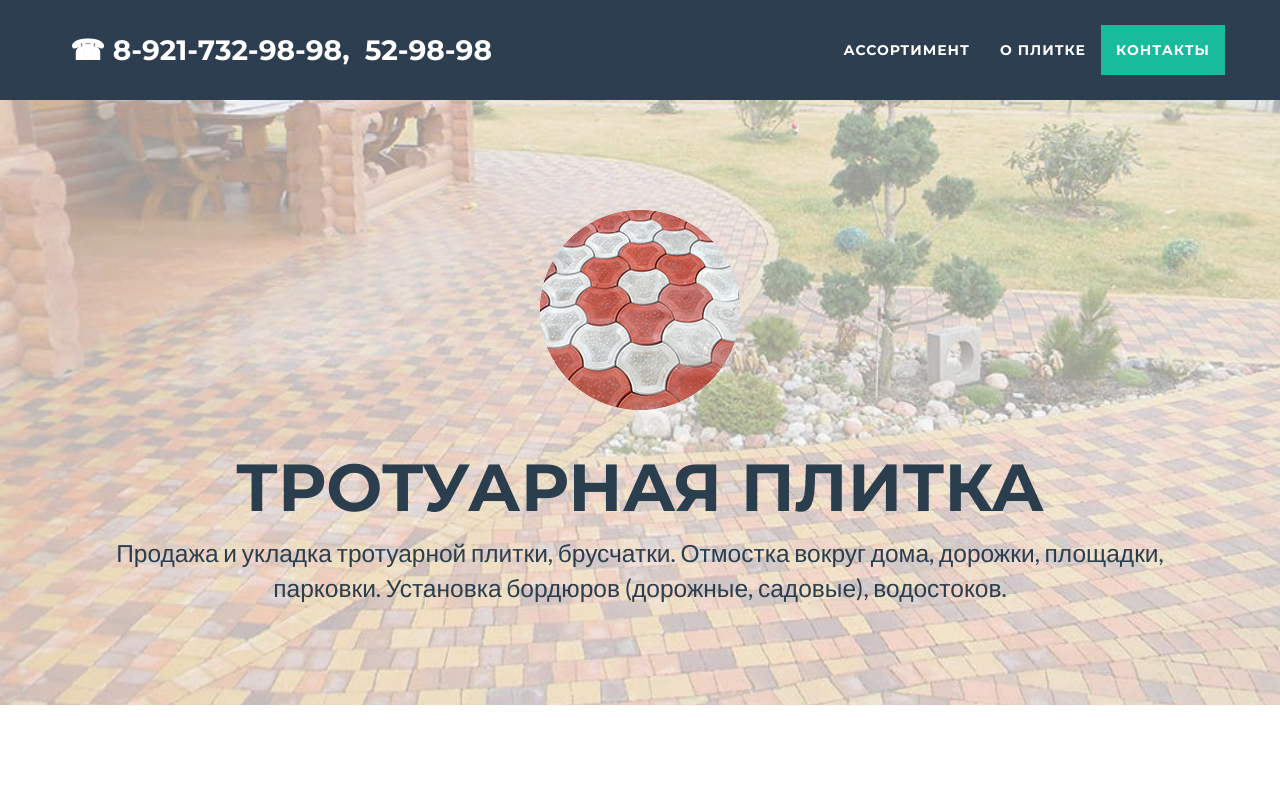
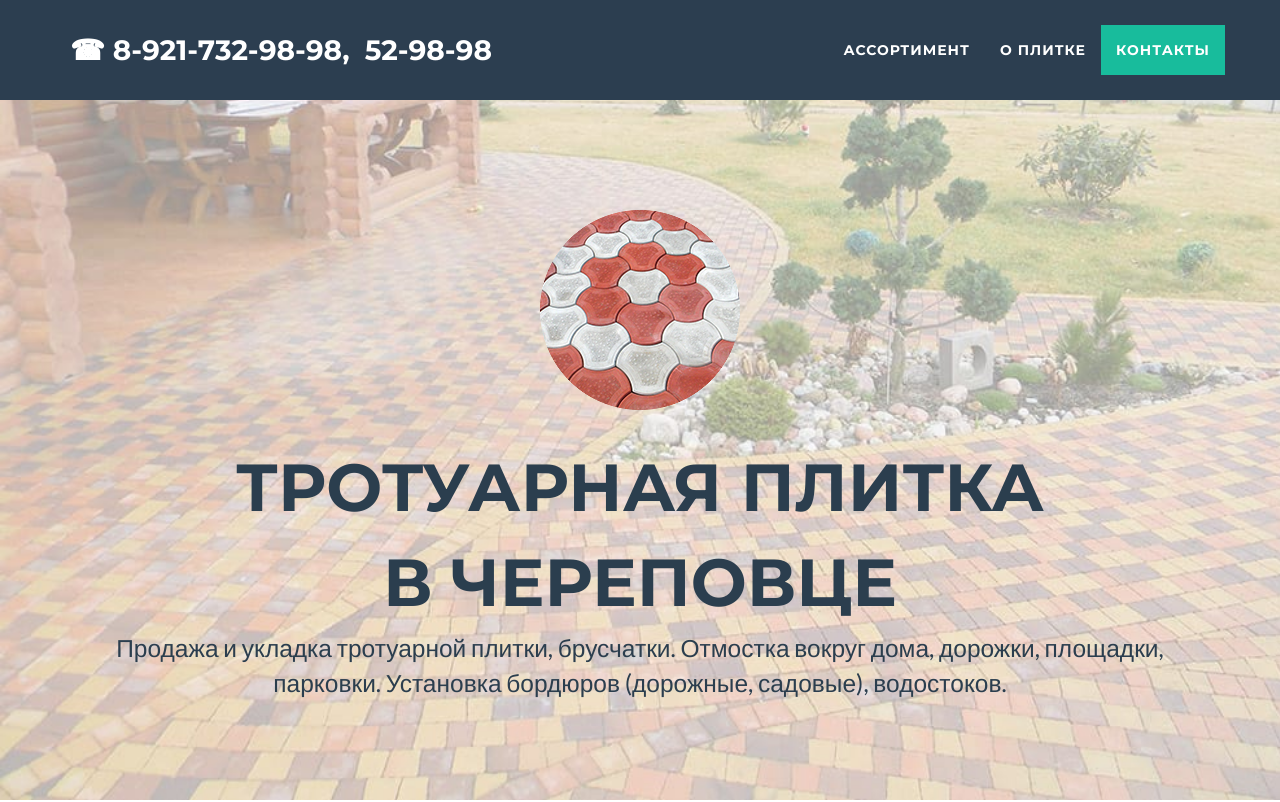
Before and after one commit to plitka35/plitka35.github.io, a website: page index.html in a window 1280 px wide. Shown: the top 802 px of the page. Drawn offline with nearby package versions, Linux system fonts and the light colour scheme.

Commit message:
в Череповце

```diff
--- a/index.html
+++ b/index.html
@@ -75,7 +75,7 @@
                 <div class="col-lg-12">
                     <img class="img-responsive" src="img/pl.png" alt="">
                     <div class="intro-text">
-                        <span class="name">Тротуарная плитка</span>
+                        <span class="name">Тротуарная плитка <br> в Череповце</span>
                         <span class="skills">
                             <span style="text-color: #2C3E50">
                             Продажа и укладка тротуарной плитки, брусчатки. Отмостка вокруг дома, дорожки, площадки, парковки. Установка бордюров (дорожные, садовые), водостоков.</span>
```
